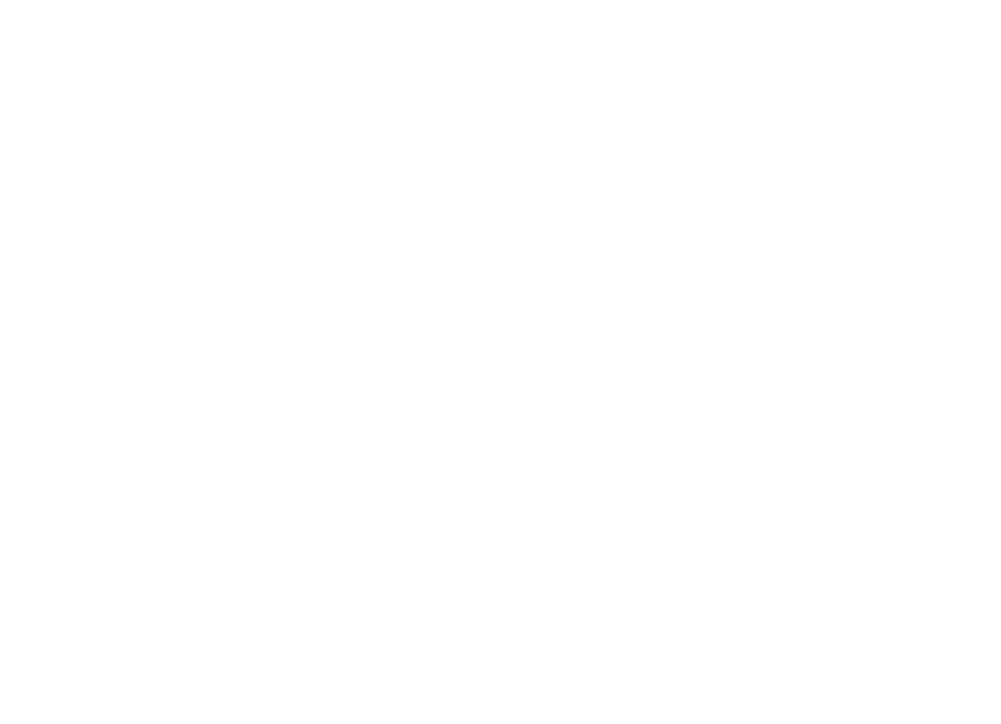
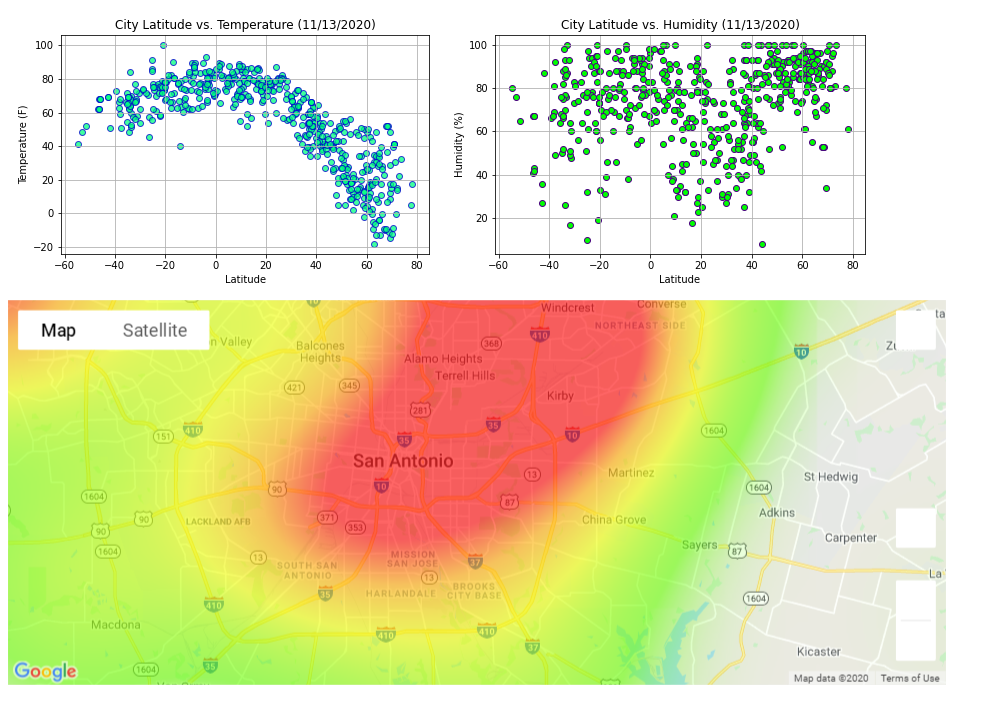
Before and after one commit to Teresa-18/ExperimentalHTMLCSS, a plain HTML site: page index.html in a window 1280 px wide. Shown: the whole page, without its empty margins (0-1001 px from the left). Drawn offline with Linux system fonts and the light colour scheme.

Commit message:
updating PNG files

```diff
--- a/index.html
+++ b/index.html
@@ -6,6 +6,8 @@
     <title>Document</title>
 </head>
 <body>
-
+    <img src="Citiesfig1.png" alt="Latitude v Temperature">
+    <img src="Citiesfig2.png" alt="Latitude v Humidity">
+    <img src="map (1).png" alt="San Antonio Arrests">
 </body>
 </html>
```
Also changed, not shown: Citiesfig3.png (deleted), Citiesfig4.png (deleted).
